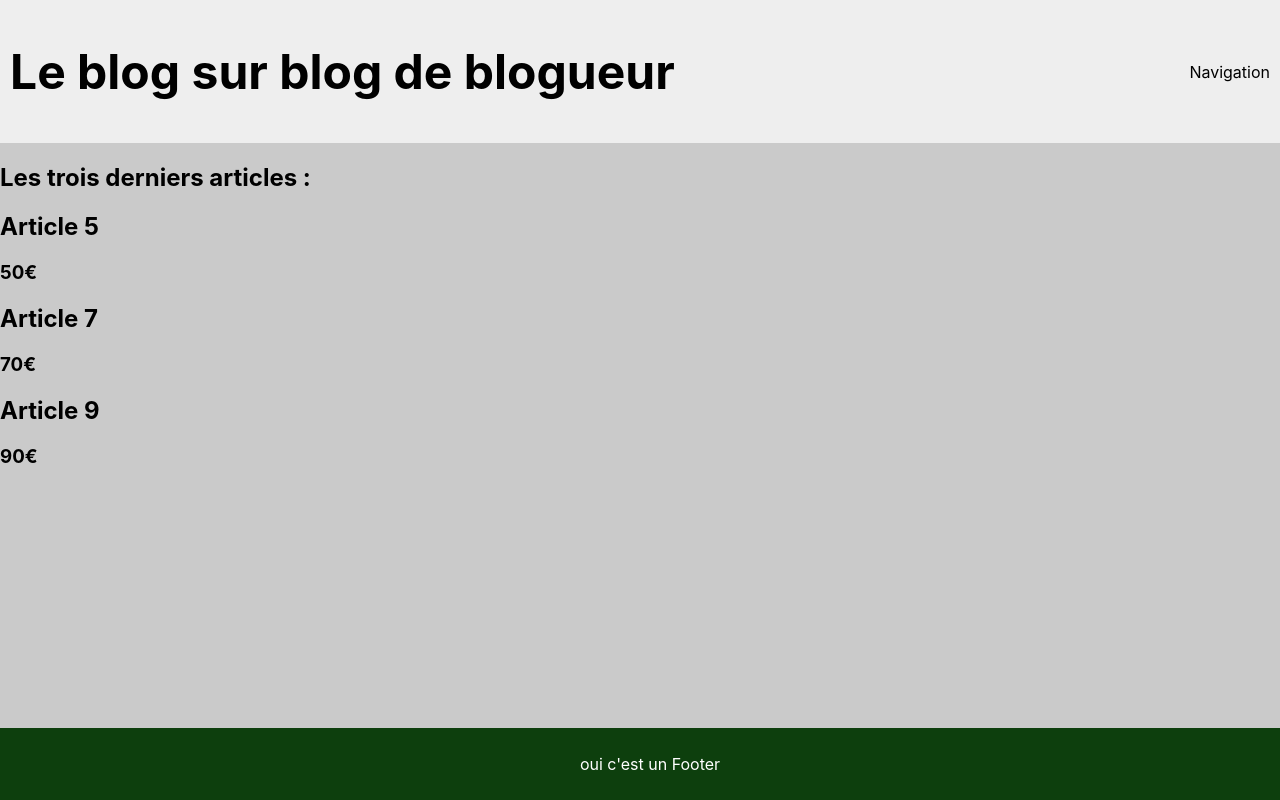
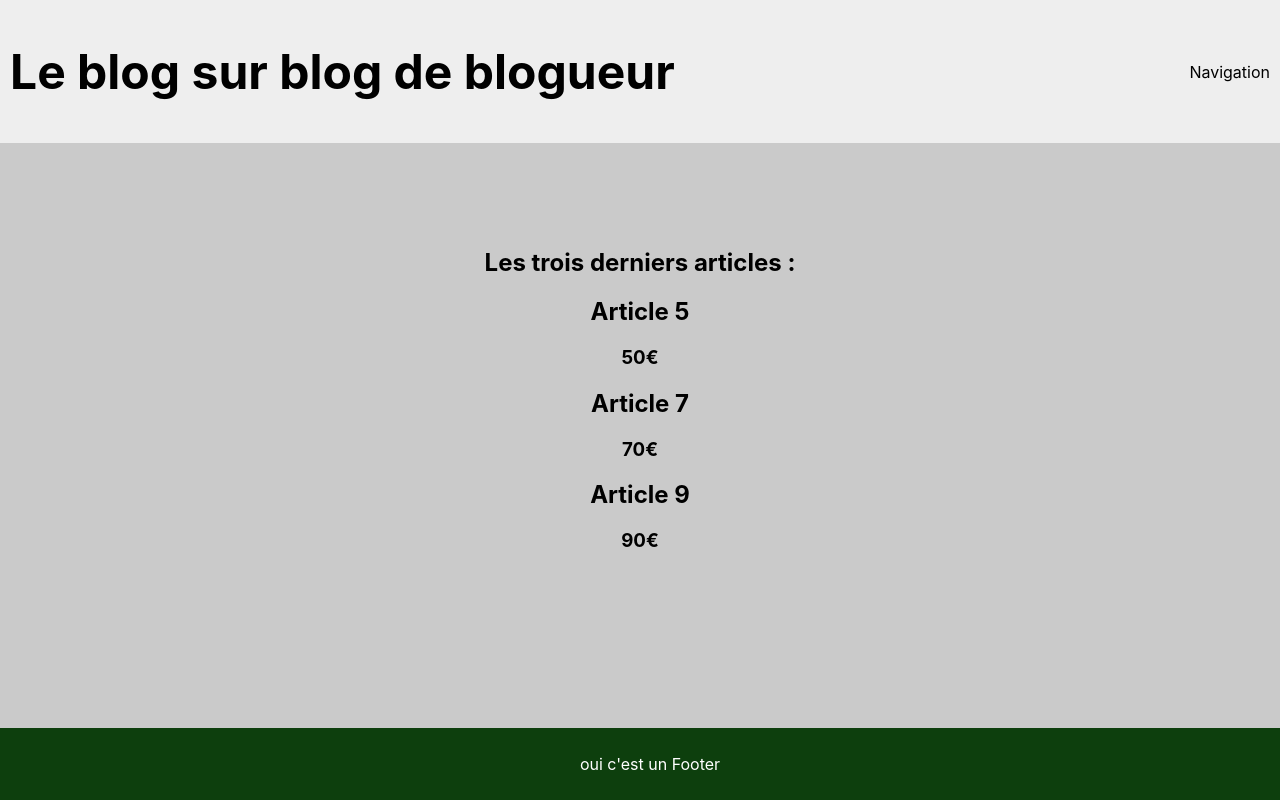
Before and after one commit to SeyaSix/exo-test-reac, a React (Create React App) app: page / in a window 1280 px wide. Built offline with nearby package versions, Linux system fonts and the light colour scheme.

Commit message:
css okok

```diff
--- a/src/App.css
+++ b/src/App.css
@@ -41,6 +41,16 @@
   background-color: #e70000;
 }
 
+
+main {
+  text-align: center;
+  position: absolute;
+  top: 50%;
+  left: 50%;
+  transform: translate(-50%, -50%);
+}
+
+
 footer {
   background-color: #0d3f0d;
   color: #fff;
```
